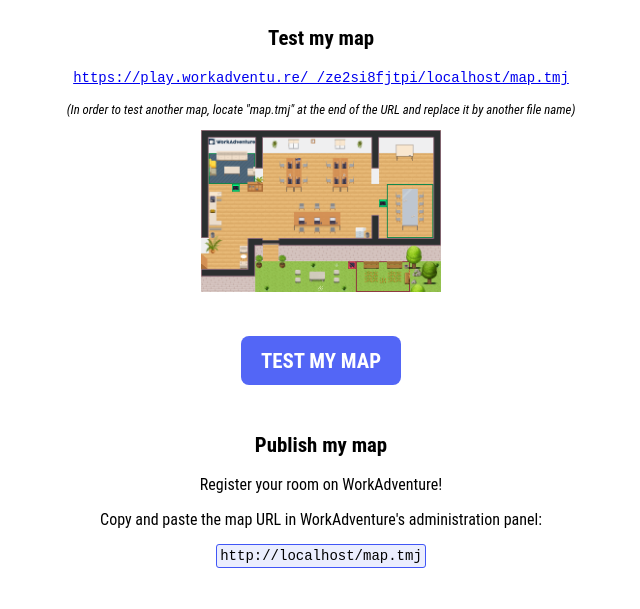
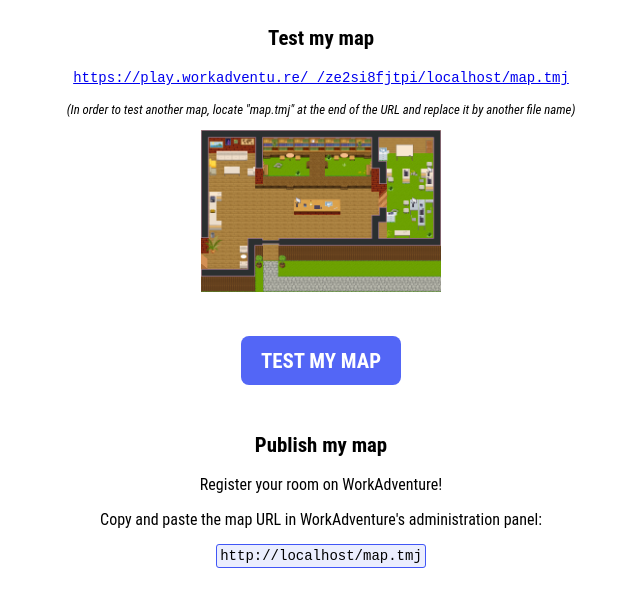
Before and after one commit to VPHstudios/CreativeScienceDojo, a plain HTML site: page index.html in a window 1280 px wide. Shown: the part 117-726 px from the top of the page, without its empty margins (319-959 px from the left). Drawn offline with Linux system fonts and the light colour scheme.

Commit message:
Deploying to gh-pages from master @ 52fe009455a577163550a9afdec3b3903d4b2d43 🚀

```diff
--- a/index.html
+++ b/index.html
@@ -151,7 +151,7 @@
                 <h2>Test my map</h2>
                 <p><a id="testMapURL" href="#" class="url"></a></p>
                 <p class="tips">(In order to test another map, locate "map.tmj" at the end of the URL and replace it by another file name)</p>
-                <img src="./assets/map-7f74ee09.png" alt="Map thumbnail" class="map">
+                <img src="./assets/map-adbe7201.png" alt="Map thumbnail" class="map">
                 <p><a id="testMapBtnURL" href="#" class="button">Test my map</a></p>
             </section>
 
```
Also changed, not shown: assets/map-7f74ee09.png (deleted), assets/map-adbe7201.png (added), conference-chunk-1-d70396a1.png (renamed from conference-chunk-1-f9ab5857.png), map-chunk-1-d4c52951.png (renamed from map-chunk-1-3446d493.png), map.png, 2 other files.
